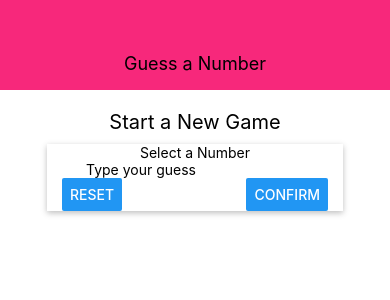
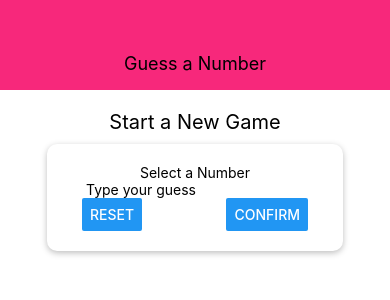
Before and after one commit to donrestarone/react-native-guess-number, a React Native app in the folder guess-number/: screen / in a window 390 px wide. Shown: the top 300 px of the page. Built offline with nearby package versions, Linux system fonts and the light colour scheme.

Commit message:
create reusable card component that wraps children

```diff
--- /dev/null
+++ b/guess-number/components/Card/Card.js
@@ -0,0 +1,29 @@
+import React from 'react'
+import {View, StyleSheet} from 'react-native'
+
+export default function Card(props) {
+  return (
+    <View style={{...styles.card, ...props.style}}>{props.children}</View>
+  )
+}
+
+const styles = StyleSheet.create({
+  card: {
+    // ** card like styling for iOS **
+    shadowColor: 'black',
+    shadowOffset: {
+      width: 0,
+      height: 2
+    },
+    shadowRadius: 6,
+    shadowOpacity: 0.26,
+    // ** card like styling for iOS **
+
+    // ** card like styling for Android **
+    elevation: 5,
+    // ** card like styling for Android **
+    backgroundColor: 'white',
+    padding: 20,
+    borderRadius: 10,
+  }
+})
--- a/guess-number/screens/StartGameScreen/StartGameScreen.js
+++ b/guess-number/screens/StartGameScreen/StartGameScreen.js
@@ -1,18 +1,19 @@
 import React from 'react'
 import {StyleSheet, Text, View, TextInput, Button} from 'react-native'
+import Card from '../../components/Card/Card'
 
 export default function StartGameScreen(props) {
   return (
     <View style={styles.screen}>
       <Text style={styles.title}>Start a New Game</Text>
-      <View style={styles.inputContainer}>
+      <Card style={styles.inputContainer}>
         <Text>Select a Number</Text>
         <TextInput keyboardType="number-pad" placeholder="Type your guess"/>
         <View style={styles.buttonContainer}>
           <Button title="Reset" onPress={() => {}}/>
           <Button title="Confirm" onPress={() => {}}/>
         </View>
-      </View>
+      </Card>
     </View>
   )
 }
@@ -32,14 +33,8 @@ const styles = StyleSheet.create({
     width: 300,
     maxWidth: '80%',
     alignItems: 'center',
-    shadowColor: 'black',
-    shadowOffset: {
-      width: 0,
-      height: 2
-    },
-    shadowRadius: 6,
-    shadowOpacity: 0.26,
-    backgroundColor: 'white'
+
+
 
   },
   buttonContainer: {
```
